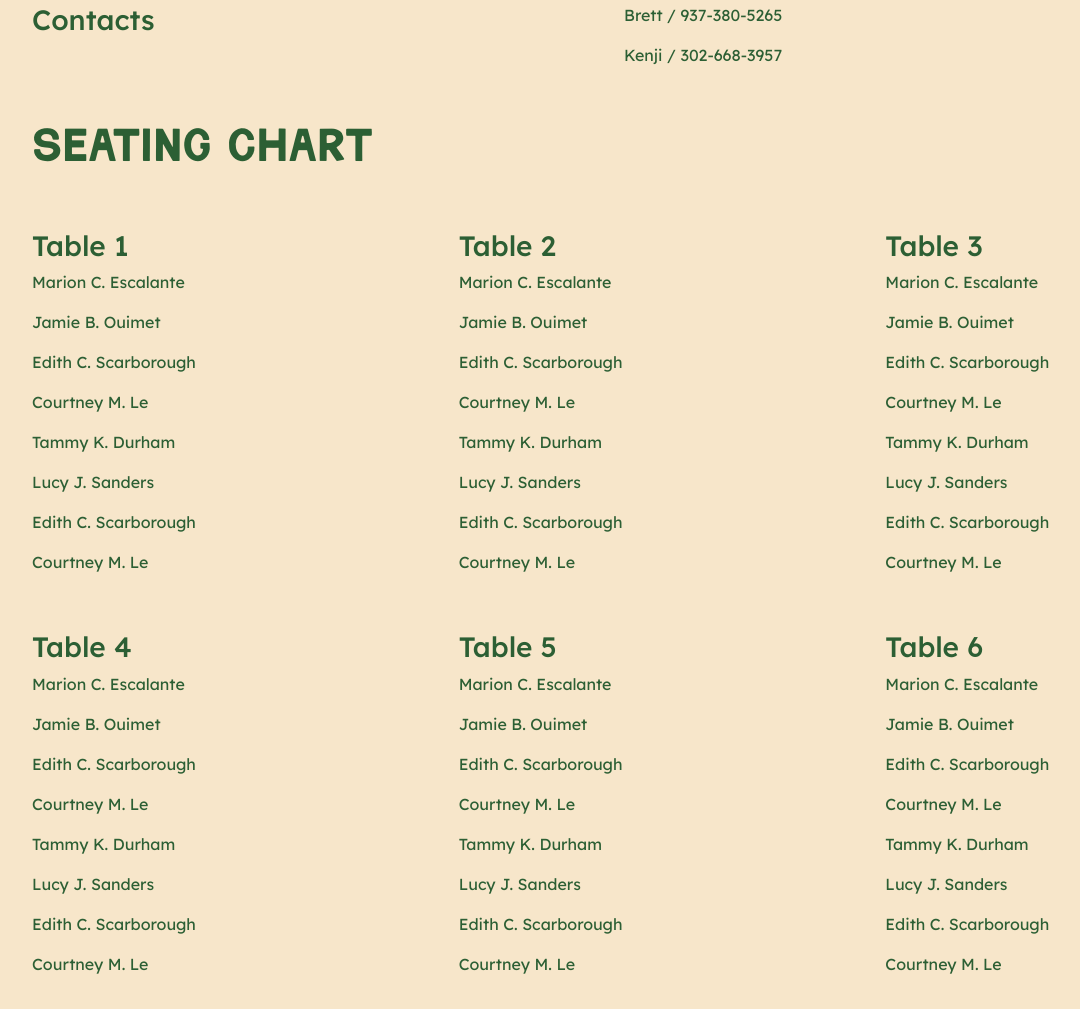
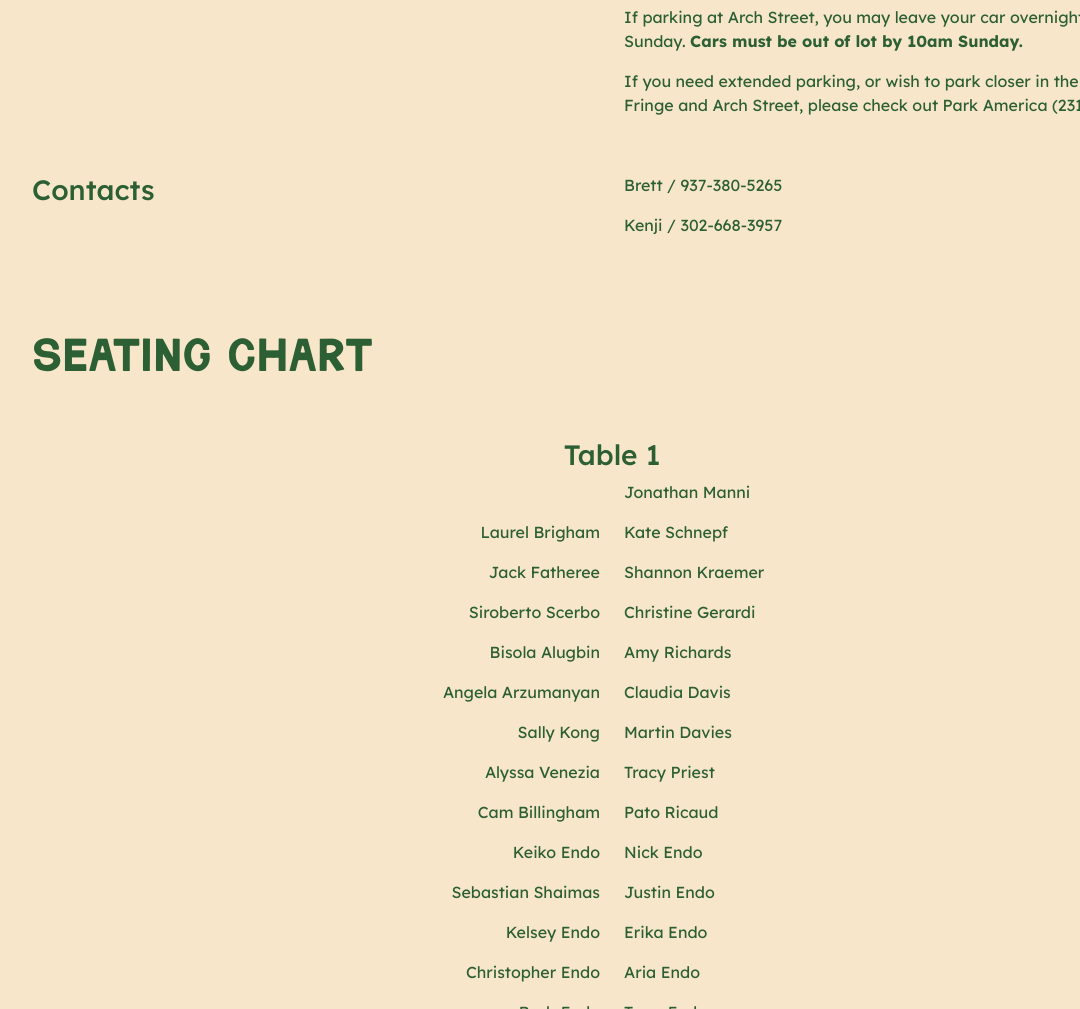
Before and after one commit to superllama7/superllama7.github.io, a plain HTML site: page schedule.html in a window 1280 px wide. Shown: the part 1791-2800 px from the top of the page, without its empty margins (28-1108 px from the left). Drawn offline with nearby package versions, Linux system fonts and the light colour scheme.

Commit message:
schedule updates

```diff
--- a/schedule.html
+++ b/schedule.html
@@ -63,38 +63,44 @@
             </div>
         </div>
         <div class="bk-spacer-15 bg-light d-none d-sm-none d-md-block"></div>
+        <div class="bk-spacer-5 bg-light d-md-none d-lg-none d-xl-none"></div>
             <div class = "container-fluid bg-light">
                 <div class="row">
-                    <div class="col-md-4">
+                    <div class="col-md-5">
                         <h2 class="display-5 text-primary ms-md-5 bk-display">Schedule</h2>
                     </div>
-                    <div class="col-md-2">
+                    <!-- <div class="col-md-1">
+                    </div> -->
+                    <div class="col-md-6 text-primary">
                     </div>
-                    <div class="col-md-6 text-light">
-                        <p>Ceremony and reception will take place in Old City, Philadelphia, PA.</p>
-                        <p>For more details on location and area, please see <a class="link text-light" href="travel.html">Travel</a>.</p>
+                    <div class="col-md-1">
                     </div>
                 </div>
-                <div class="row bk-spacer-5">
-                    <div class="col-md-4">
+                <div class="row bk-spacer-5 d-sm-none d-md-block">
+                    <div class="col-md-5">
                     </div>
-                    <div class="col-md-2">
+                    <div class="col-md-1">
                     </div>
                     <div class="col-md-6 text-light">
                     </div>
                 </div>
                 <div class="row">
-                    <div class="col-md-4 ms-sm-5">
-                        <img class="img-fluid" src="assets/img/MapSmall.jpg" alt="..."/>
+                    <div class="col-md-5 ms-sm-5">
+                        <img class="img-fluid" src="assets/img/squareMap.PNG" alt="..."/>
                         <!-- <iframe src="https://snazzymaps.com/embed/670145" width="100%" height="675px" style="border:none;"></iframe> -->
                     </div>
-                    <div class="col-md-1">
-                    </div>
+                    <!-- <div class="col-md-1">
+                    </div> -->
                     <div class="col-md-6 text-primary">
+                        <p>Ceremony and reception will take place in Old City, Philadelphia, PA.</p>
+                        <p>For more details on location and area, please see <a class="link text-primary" href="travel.html">Travel</a>.</p>
+
                         <!-- <p>Please join us for a Quaker ceremony at the historic <a class="link text-light" href="travel.html#arch-street">Arch Street Meeting House</a>.</p>
                         <p>For more information about what to expect at a Quaker wedding, click
                             <button class="btn btn-link text-light bk-no-space" data-bs-target="#aboutQuaker" data-bs-toggle="modal" type="button">here.</button>
                         </p> -->
+                        <div class="bk-spacer-5 bg-light"></div>
+
                         <h2 class="h3 text-primary">Ceremony at Arch Street Meeting House</h2>
                         <div class="bk-spacer-5"></div>
                         <div class="table-responsive">
@@ -174,7 +180,8 @@
                 <div class="col-md-6 text-primary">
                     <p>If driving by car, please park for free at Arch Street Meeting House, or, opt to pay for parking at the hotel ($37).</p>
                     <p>There is no parking at FringeArts.</p>
-                    <p>If parking at Arch Street, you may leave your car overnight and pick it up on Sunday.</p>
+                    <p>If parking at Arch Street, you may leave your car overnight and pick it up on Sunday. <b>Cars must be out of lot by 10am Sunday.</b></p>
+                    <p>If you need extended parking, or wish to park closer in the middle between Fringe and Arch Street, please check out Park America (231 N. 2nd St).</p>
                 </div>
             </div>
             <div class="bk-spacer-5"></div>
@@ -191,6 +198,7 @@
             </div>
         </div>
         <div class="bk-spacer-5 bg-light d-none d-sm-none d-md-block"></div>
+        <div class="bk-spacer-5 bg-light"></div>
         <div class = "container-fluid bg-light">
 
             <div class="row">
@@ -202,133 +210,161 @@
                 <div class="col-md-6 text-primary">
                 </div>
             </div>
-            <div class="bk-spacer-5"></div>
+            <div class="bk-spacer-5 bg-light"></div>
+            <div class="row text-center">
+                <h2 class="h3 text-primary">Table 1</h2>
+            </div>
             <div class="row">
-                <div class="col-md-3 text-primary  ms-md-5 ">
-                    <h2 class="h3 text-primary">Table 1</h2>
-                    <p>Marion C. Escalante</p>
-                    <p>Jamie B. Ouimet</p>
-                    <p>Edith C. Scarborough</p>
-                    <p>Courtney M. Le</p>
-                    <p>Tammy K. Durham</p>
-                    <p>Lucy J. Sanders</p>
-                    <p>Edith C. Scarborough</p>
-                    <p>Courtney M. Le</p>
+                <div class="col text-primary text-end">
+                    <p class="text-light">placeholder</p>
+                    <p>Laurel Brigham</p>
+                    <p>Jack Fatheree</p>
+                    <p>Siroberto Scerbo</p>
+                    <p>Bisola Alugbin</p>
+                    <p>Angela Arzumanyan</p>
+                    <p>Sally Kong</p>
+                    <p>Alyssa Venezia</p>
+                    <p>Cam Billingham</p>
+                    <p>Keiko Endo</p>
+                    <p>Sebastian Shaimas</p>
+                    <p>Kelsey Endo</p>
+                    <p>Christopher Endo</p>
+                    <p>Barb Endo</p>
+                    <p>Ron Endo</p>
                 </div>
-                <div class="col-md-1">
-                </div>
-                <div class="col-md-3 text-primary">
-                    <h2 class="h3 text-primary">Table 2</h2>
-                    <p>Marion C. Escalante</p>
-                    <p>Jamie B. Ouimet</p>
-                    <p>Edith C. Scarborough</p>
-                    <p>Courtney M. Le</p>
-                    <p>Tammy K. Durham</p>
-                    <p>Lucy J. Sanders</p>
-                    <p>Edith C. Scarborough</p>
-                    <p>Courtney M. Le</p>
-                </div>
-                <div class="col-md-1">
-                </div>
-                <div class="col-md-3 text-primary">
-                    <h2 class="h3 text-primary">Table 3</h2>
-                    <p>Marion C. Escalante</p>
-                    <p>Jamie B. Ouimet</p>
-                    <p>Edith C. Scarborough</p>
-                    <p>Courtney M. Le</p>
-                    <p>Tammy K. Durham</p>
-                    <p>Lucy J. Sanders</p>
-                    <p>Edith C. Scarborough</p>
-                    <p>Courtney M. Le</p>
-                </div>
-                <div class="col-md-1">
+                <div class="col text-primary">
+                    <p>Jonathan Manni</p>
+                    <p>Kate Schnepf</p>
+                    <p>Shannon Kraemer</p>
+                    <p>Christine Gerardi</p>
+                    <p>Amy Richards</p>
+                    <p>Claudia Davis</p>
+                    <p>Martin Davies</p>
+                    <p>Tracy Priest</p>
+                    <p>Pato Ricaud</p>
+                    <p>Nick Endo</p>
+                    <p>Justin Endo</p>
+                    <p>Erika Endo</p>
+                    <p>Aria Endo</p>
+                    <p>Terry Endo</p>
+                    <p>Rick Endo</p>
                 </div>
             </div>
-            <div class="bk-spacer-5"></div>
+            <div class="bk-spacer-5 bg-light"></div>
 
+            <div class="row text-center">
+                <h2 class="h3 text-primary">Table 2</h2>
+            </div>
             <div class="row">
-                <div class="col-md-3 text-primary  ms-md-5 ">
-                    <h2 class="h3 text-primary">Table 4</h2>
-                    <p>Marion C. Escalante</p>
-                    <p>Jamie B. Ouimet</p>
-                    <p>Edith C. Scarborough</p>
-                    <p>Courtney M. Le</p>
-                    <p>Tammy K. Durham</p>
-                    <p>Lucy J. Sanders</p>
-                    <p>Edith C. Scarborough</p>
-                    <p>Courtney M. Le</p>
+                <div class="col text-primary text-end">
+                    <p class="text-light">placeholder</p>
+                    <p>Harrison Alloway</p>
+                    <p>Maddie Alloway</p>
+                    <p>Olivia Alloway</p>
+                    <p>Sharon Alloway</p>
+                    <p>Loanne Kong</p>
+                    <p>Phil Kong</p>
+                    <p>Jean Lee</p>
+                    <p>Victoria Kong</p>
+                    <p>Margaret Lee</p>
+                    <p>Ming Leung</p>
+                    <p>Teresa Maebori</p>
+                    <p>Michael Van Hoy</p>
                 </div>
-                <div class="col-md-1">
-                </div>
-                <div class="col-md-3 text-primary">
-                    <h2 class="h3 text-primary">Table 5</h2>
-                    <p>Marion C. Escalante</p>
-                    <p>Jamie B. Ouimet</p>
-                    <p>Edith C. Scarborough</p>
-                    <p>Courtney M. Le</p>
-                    <p>Tammy K. Durham</p>
-                    <p>Lucy J. Sanders</p>
-                    <p>Edith C. Scarborough</p>
-                    <p>Courtney M. Le</p>
-                </div>
-                <div class="col-md-1">
-                </div>
-                <div class="col-md-3 text-primary">
-                    <h2 class="h3 text-primary">Table 6</h2>
-                    <p>Marion C. Escalante</p>
-                    <p>Jamie B. Ouimet</p>
-                    <p>Edith C. Scarborough</p>
-                    <p>Courtney M. Le</p>
-                    <p>Tammy K. Durham</p>
-                    <p>Lucy J. Sanders</p>
-                    <p>Edith C. Scarborough</p>
-                    <p>Courtney M. Le</p>
-                </div>
-                <div class="col-md-1">
+                <div class="col text-primary">
+                    <p>Helena Chin</p>
+                    <p>Laura Lovett</p>
+                    <p>Stephen Chin</p>
+                    <p>Laura Leichus</p>
+                    <p>Daniel Leichus</p>
+                    <p>Brian Leichus</p>
+                    <p>Tyler Kong</p>
+                    <p>Justin Lee</p>
+                    <p>Russell Endo</p>
+                    <p>Jerry Williams</p>
+                    <p>Phil Lloyd</p>
+                    <p>Jackie Tolcott</p>
+                    <p>Mike Tolcott</p>
                 </div>
             </div>
-            <div class="bk-spacer-5"></div>
+            <div class="bk-spacer-5 bg-light"></div>
+
+            <div class="row text-center">
+                <h2 class="h3 text-primary">Table 3</h2>
+            </div>
             <div class="row">
-                <div class="col-md-3 text-primary  ms-md-5 ">
-                    <h2 class="h3 text-primary">Table 7</h2>
-                    <p>Marion C. Escalante</p>
-                    <p>Jamie B. Ouimet</p>
-                    <p>Edith C. Scarborough</p>
-                    <p>Courtney M. Le</p>
-                    <p>Tammy K. Durham</p>
-                    <p>Lucy J. Sanders</p>
-                    <p>Edith C. Scarborough</p>
-                    <p>Courtney M. Le</p>
+                <div class="col text-primary text-end">
+                    <p>Luke Shin</p>
+                    <p>Jessica Tong</p>
+                    <p>Megan O'Donovan</p>
+                    <p>Rich Koos</p>
+                    <p>Becky Slaughenhaupt</p>
+                    <p>Ava Slaughenhaupt</p>
+                    <p>Ella Slaughenhaupt</p>
+                    <p>Mason Colón</p>
+                    <p>Joe Perez</p>
+                    <p>Lindsey Slaughenhaupt</p>
+                    <p>Sarah Sim</p>
+                    <p>Ryan Slaughenhaupt</p>
                 </div>
-                <div class="col-md-1">
-                </div>
-                <div class="col-md-3 text-primary">
-                    <h2 class="h3 text-primary">Table 8</h2>
-                    <p>Marion C. Escalante</p>
-                    <p>Jamie B. Ouimet</p>
-                    <p>Edith C. Scarborough</p>
-                    <p>Courtney M. Le</p>
-                    <p>Tammy K. Durham</p>
-                    <p>Lucy J. Sanders</p>
-                    <p>Edith C. Scarborough</p>
-                    <p>Courtney M. Le</p>
-                </div>
-                <div class="col-md-1">
-                </div>
-                <div class="col-md-3 text-primary">
-                    <h2 class="h3 text-primary">Table 9</h2>
-                    <p>Marion C. Escalante</p>
-                    <p>Jamie B. Ouimet</p>
-                    <p>Edith C. Scarborough</p>
-                    <p>Courtney M. Le</p>
-                    <p>Tammy K. Durham</p>
-                    <p>Lucy J. Sanders</p>
-                    <p>Edith C. Scarborough</p>
-                    <p>Courtney M. Le</p>
-                </div>
-                <div class="col-md-1">
+                <div class="col text-primary">
+                    <p>Megan Mullen</p>
+                    <p>Ian Mullen</p>
+                    <p>Richard Yeagley</p>
+                    <p>Jess Yen</p>
+                    <p>John Slaughenhaupt</p>
+                    <p>Kelli Slaughenhaupt</p>
+                    <p>Jim Slaughenhaupt</p>
+                    <p>Hope McGrew</p>
+                    <p>Makenna Slaughenhaupt</p>
+                    <p>Jada Gordon</p>
+                    <p>Michelle Gordon</p>
+                    <p>Julie Slaughenhaupt</p>
                 </div>
             </div>
+            <div class="bk-spacer-5 bg-light"></div>
+
+            <div class="row text-center">
+                <h2 class="h3 text-primary">Table 4</h2>
+            </div>
+            <div class="row">
+                <div class="col text-primary text-end">
+                    <p>Harry Saber-Bell</p>
+                    <p>Oliva Saber-Bell</p>
+                    <p>Teri Minogue</p>
+                    <p>Nathan Stegemiller</p>
+                    <p>Jimmy Stone</p>
+                    <p>Mazyar Alamdari</p>
+                    <p>Emily Li</p>
+                    <p>Derin Caglar</p>
+                    <p>Angelica Johnsen</p>
+                    <p>Erica Oh</p>
+                    <p>Mike Ravella</p>
+                    <p>Ross Tran</p>
+                    <p>Emily Greenberg</p>
+                    <p>Teresa Ross Tellechea</p>
+                    <p>Sarah Shin</p>
+                </div>
+                <div class="col text-primary">
+                    <p>Thomas Connelly</p>
+                    <p>Lydia Deaton</p>
+                    <p>Yuzuka Akasaka</p>
+                    <p>Quentin Smith</p>
+                    <p>Alexa Barrett</p>
+                    <p>Daniella Balarezo</p>
+                    <p>Koko Nakajima</p>
+                    <p>Natalie Martin</p>
+                    <p>Kristine Mar</p>
+                    <p>Adam Vieira</p>
+                    <p>Scott Lowenstein</p>
+                    <p>Joe Sheehan</p>
+                    <p>Ana Bauer</p>
+                    <p>Charles Kee</p>
+                    <p>Sherry Kee</p>
+                </div>
+            </div>
+            <div class="bk-spacer-15 bg-light"></div>
+
         </div>
         <div class="bk-spacer-15 bg-light d-none d-sm-none d-md-block"></div>
 
```
Also changed, not shown: travel.html (+4 -4 lines), 2 other files.
